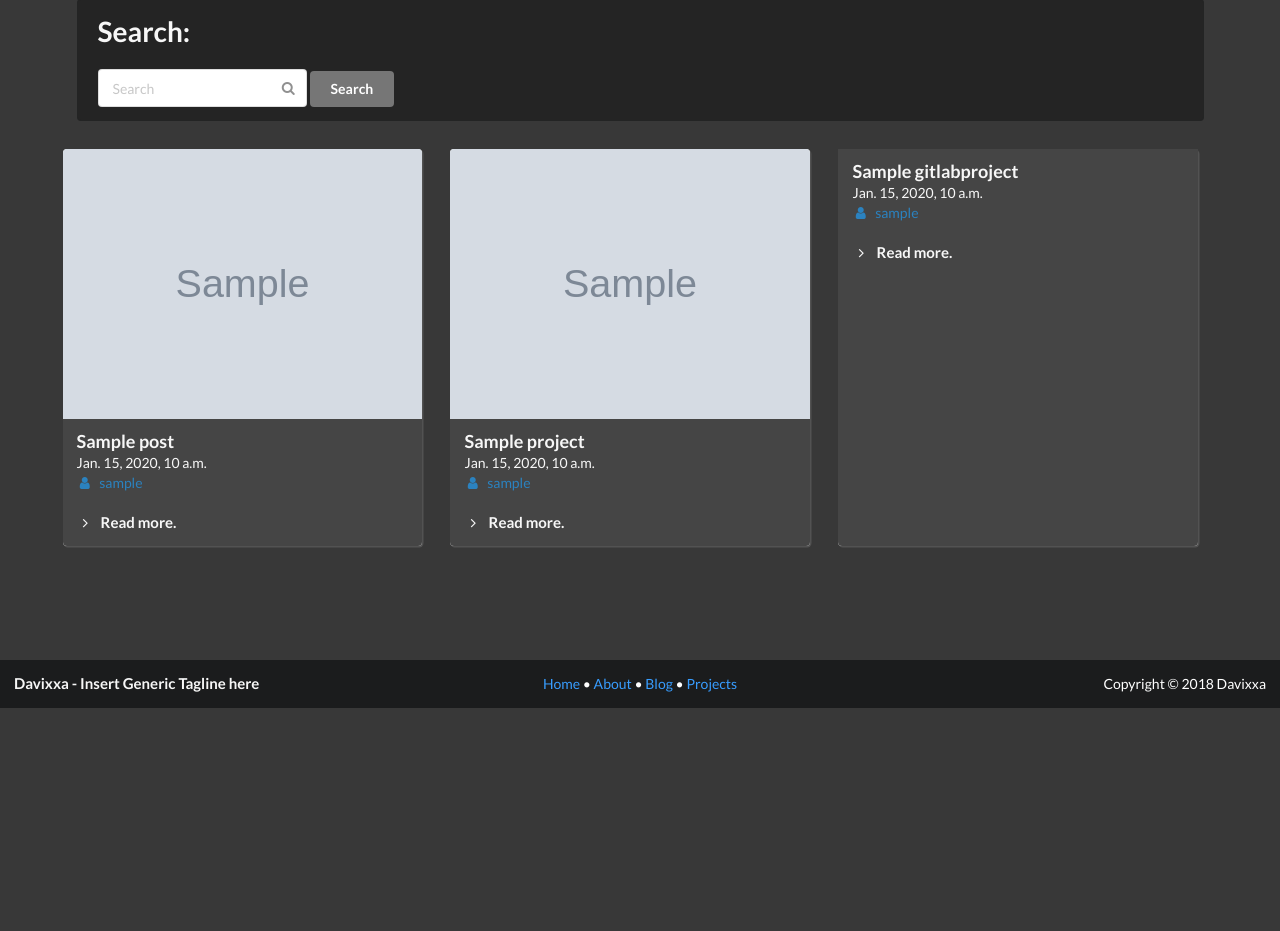
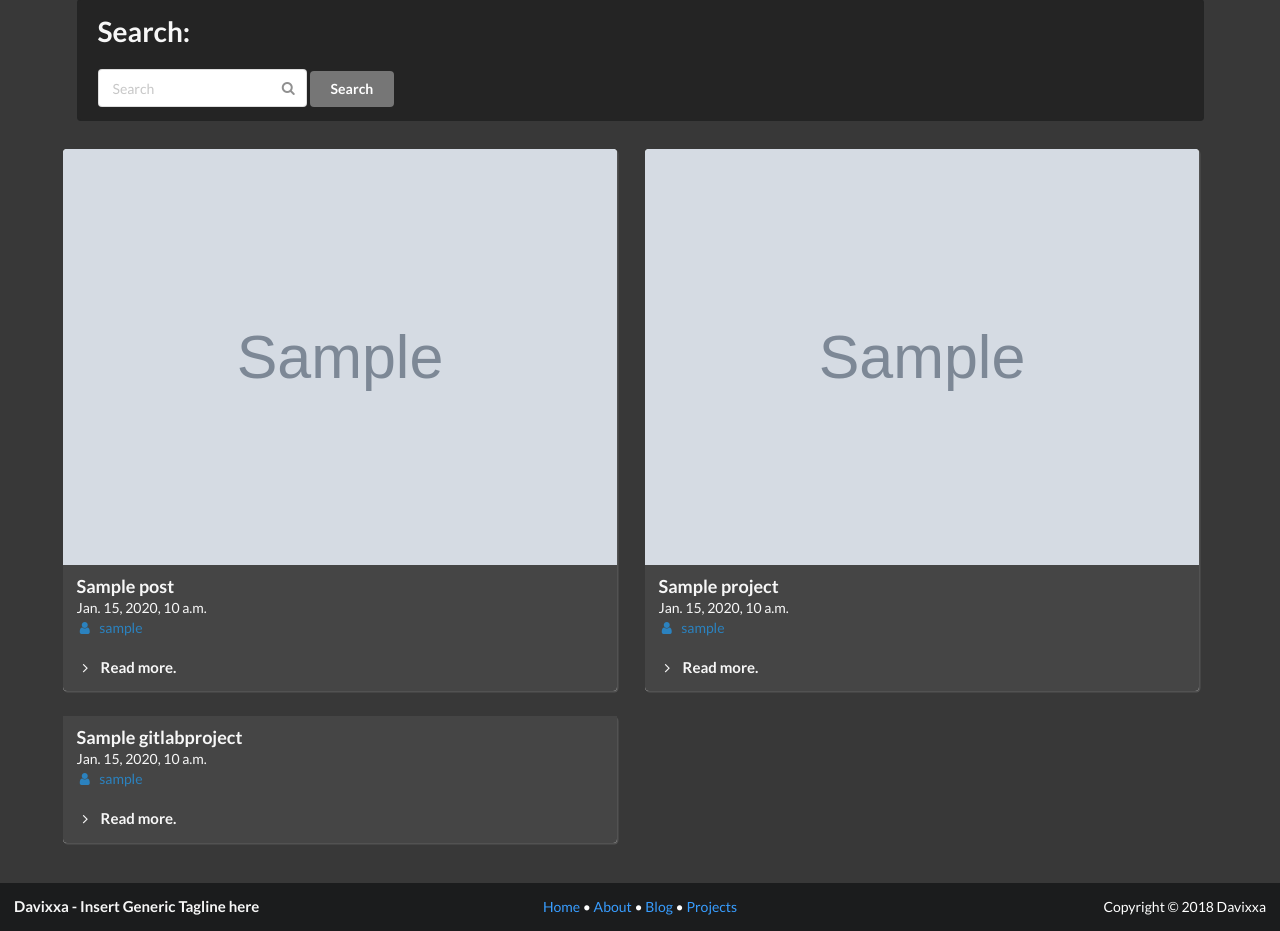
Before and after one commit to Davixxa/WebsiteProj, a Django app: page /search/ in a window 1280 px wide. Shown: the part 92-1023 px from the top of the page. Before the commit the page ends 800 px from the top, so only its background shows below. Run offline with Django 3.2, Linux system fonts and the light colour scheme; tables that the repository leaves empty hold one stand-in row (values such as "Sample post"); grey boxes marked "Sample" are stand-in pictures; some libraries are stand-ins or nearby versions.

Commit message:
Changed from ui three cards to ui two cards Front page posts displayed decreased to 9 from 10

```diff
--- a/src/static_pages/views.py
+++ b/src/static_pages/views.py
@@ -12,7 +12,7 @@
     """
     # query_sets are lazy, so we can limit the number of
     # posts by using list-slicing, here the first 10 posts
-    query_set = Post.objects.all().filter(draft=0)[:10]
+    query_set = Post.objects.all().filter(draft=0)[:9]
 
     for query in query_set:
         query.author = query.user.get_username()
--- a/src/templates/project_list.html
+++ b/src/templates/project_list.html
@@ -5,7 +5,7 @@
 {% block content %}
 <h1>Projects</h1>
 
-<div class="ui three cards">
+<div class="ui two cards">
     {% for project in projects %}
 
                     <div class="ui link fluid card davcard">
--- a/src/templates/search.html
+++ b/src/templates/search.html
@@ -29,7 +29,7 @@
 
 
         <div class="row">
-            <div class="ui three cards">
+            <div class="ui two cards">
                 {% for post in queryset %}
                     <div class="ui link fluid card davcard">
                         <div class="image">
```
